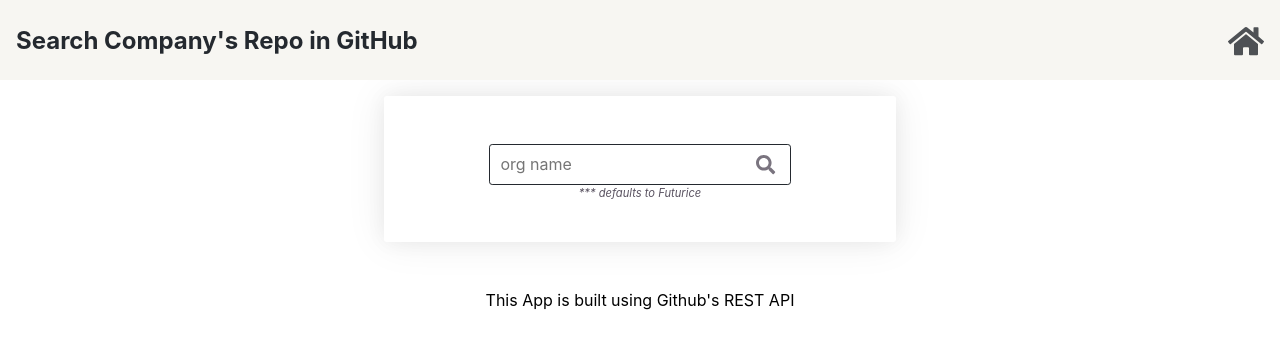
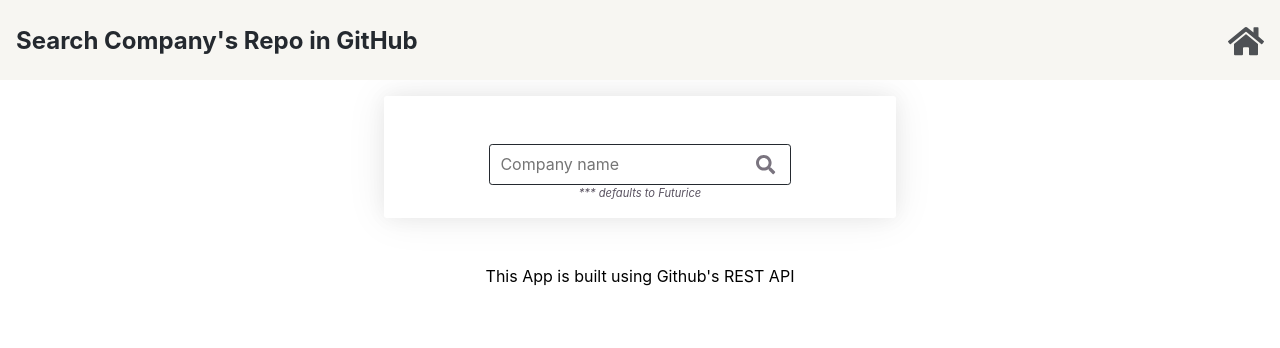
Before and after one commit to maya-salcedo/futurice-assignment, a React (Create React App) app: page / in a window 1280 px wide. Shown: the top 348 px of the page. Built offline with nearby package versions, Linux system fonts and the light colour scheme; the HTML template or start-up script is replaced by a standard one.

Commit message:
history not working at this point

```diff
--- a/src/App.js
+++ b/src/App.js
@@ -1,19 +1,20 @@
-import { BrowserRouter, Route } from 'react-router-dom';
+import React from 'react';
+import { BrowserRouter, Route, Switch } from 'react-router-dom';
 import Header from './components/Header/Header';
-import { Home } from './components/Home/Home';
-import { Repo } from './components/Repo/Repo';
-import { Members } from './components/Members/Members';
+import Home from './components/Home/Home';
+import Repo from './components/Repo/Repo';
+import Members from './components/Members/Members';
 import FooterCredits from './components/Footer/Footer';
 
 export default function App() {
   return (
     <BrowserRouter>
       <Header />
-      <main>
+      <Switch>
         <Route path="/" component={Home} exact></Route>
         <Route path="/:org_name/repos" component={Repo}></Route>
         <Route path="/:org_name/members" component={Members}></Route>
-      </main>
+      </Switch>
       <FooterCredits />
     </BrowserRouter>
   );
--- a/src/components/Home/Home.jsx
+++ b/src/components/Home/Home.jsx
@@ -7,7 +7,7 @@ import { LoadingContainer } from '../Loading/Loading';
 import { ErrorContainer } from '../Error/Error';
 import NotFound from '../NotFound/NotFound';
 
-export function Home() {
+export default function Home() {
   const [userInput, setUserInput] = useState('futurice');
   const [org, setOrg] = useState();
   const [isLoading, setIsLoading] = useState(false);
@@ -42,14 +42,16 @@ export function Home() {
         <HomeWrapper.Card>
           <HomeWrapper.Search>
             <HomeWrapper.SearchInput
-              placeholder="org name"
+              placeholder="Company name"
               onChange={handleSearch}
             />
             <HomeWrapper.SearchButton onClick={handleSubmit} />
           </HomeWrapper.Search>
-          <HomeWrapper.TextSmall>
-            *** defaults to Futurice
-          </HomeWrapper.TextSmall>
+          {!org && (
+            <HomeWrapper.TextSmall>
+              *** defaults to Futurice
+            </HomeWrapper.TextSmall>
+          )}
           {org && (
             <>
               <HomeWrapper.Avatar src={org?.avatar_url} alt={org?.login} />
--- a/src/components/Home/Styles.jsx
+++ b/src/components/Home/Styles.jsx
@@ -25,7 +25,7 @@ const Card = styled.div`
   width: 98%;
   box-shadow: 0 0 20px rgba(0, 0, 0, 0.05), 0 0px 40px rgba(0, 0, 0, 0.08);
   border-radius: 0.2rem;
-  padding: 2rem 1rem 2.5rem;
+  padding: 2rem 1rem 1rem;
 
   @media (min-width: 550px) {
     width: 30rem;
@@ -78,6 +78,7 @@ const TextSmall = styled.p`
 `;
 
 const Avatar = styled.div`
+  margin-top: 2rem;
   text-align: center;
   > img {
     max-width: 8rem;
--- a/src/components/Members/Members.jsx
+++ b/src/components/Members/Members.jsx
@@ -1,5 +1,5 @@
 import React, { useEffect, useState } from 'react';
-import { useParams } from 'react-router-dom';
+import { useParams, useHistory } from 'react-router-dom';
 import axios from 'axios';
 import MembersWrapper from './Styles';
 import { ErrorContainer } from '../Error/Error';
@@ -8,7 +8,8 @@ import RepoWrapper from '../Repo/Styles';
 import NotFound from '../NotFound/NotFound';
 import Button from '../../elements/Button';
 
-export function Members() {
+export default function Members() {
+  const history = useHistory();
   const { org_name } = useParams();
   const [members, setMembers] = useState([]);
   const [isLoading, setIsLoading] = useState(false);
@@ -30,6 +31,12 @@ export function Members() {
     }
   };
 
+  const handleClick = () => {
+    history.push('/');
+  };
+
+  console.log(history);
+
   useEffect(() => {
     getData();
     // eslint-disable-next-line
@@ -43,7 +50,7 @@ export function Members() {
         <MembersWrapper.Box>
           <RepoWrapper.Name>{org_name}</RepoWrapper.Name>
           <Button>
-            <Button.Link to="/">Home</Button.Link>
+            <button onClick={handleClick}>Home</button>
             <Button.Link to={{ pathname: `/${org_name}/repos` }}>
               Repos
             </Button.Link>
--- a/src/components/Repo/Repo.jsx
+++ b/src/components/Repo/Repo.jsx
@@ -8,7 +8,7 @@ import { LoadingContainer } from '../Loading/Loading';
 import { ErrorContainer } from '../Error/Error';
 import NotFound from '../NotFound/NotFound';
 
-export function Repo() {
+export default function Repo() {
   const { org_name } = useParams();
   const [org, setOrg] = useState();
   const [repos, setRepos] = useState([]);
--- a/src/elements/Button.jsx
+++ b/src/elements/Button.jsx
@@ -2,26 +2,34 @@ import React from 'react';
 import { Link as ReachRouterLink } from 'react-router-dom';
 import styled from 'styled-components';
 
-const Container = styled.div``;
+const Container = styled.div`
+  display: flex;
+  flex-direction: row;
+  justify-content: center;
+`;
 
 const Link = styled(ReachRouterLink)`
   text-decoration: none;
   background-color: #3d56b2;
   opacity: 0.8;
-  width: 8rem;
+  width: 5rem;
   height: fit-content;
   color: white;
   border: 0;
   font-size: 1rem;
   border-radius: 0.2rem;
-  margin-top: 1rem;
-  padding: 0.8rem 2rem;
+  margin: 1rem 0.5rem 0 0.5rem;
+  padding: 0.8rem 1rem;
   cursor: pointer;
   text-decoration: none;
   text-align: center;
 
   &:hover {
     opacity: 1;
+  }
+
+  @media (min-width: 400px) {
+    width: 6rem;
   }
 `;
 
```
